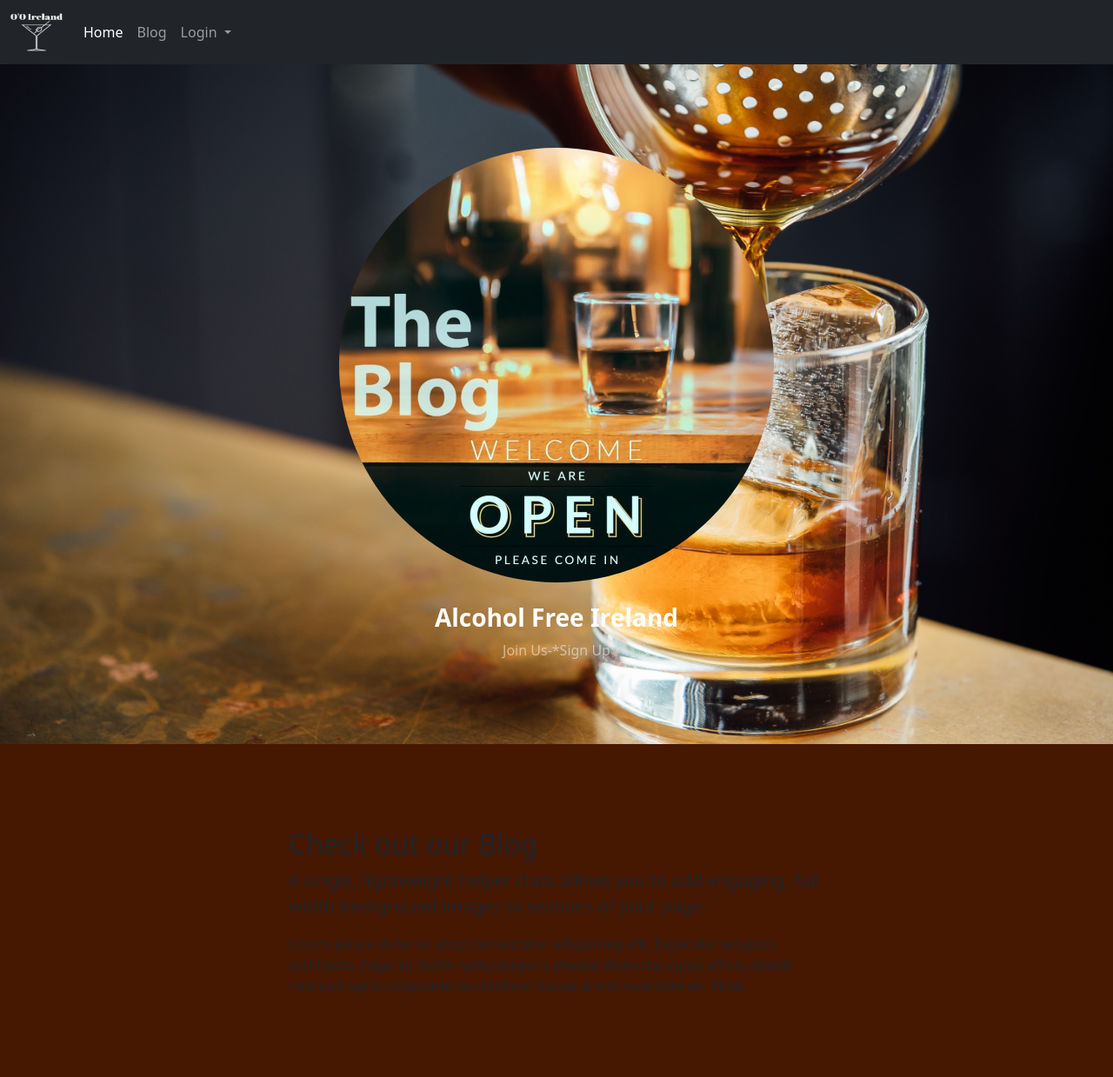
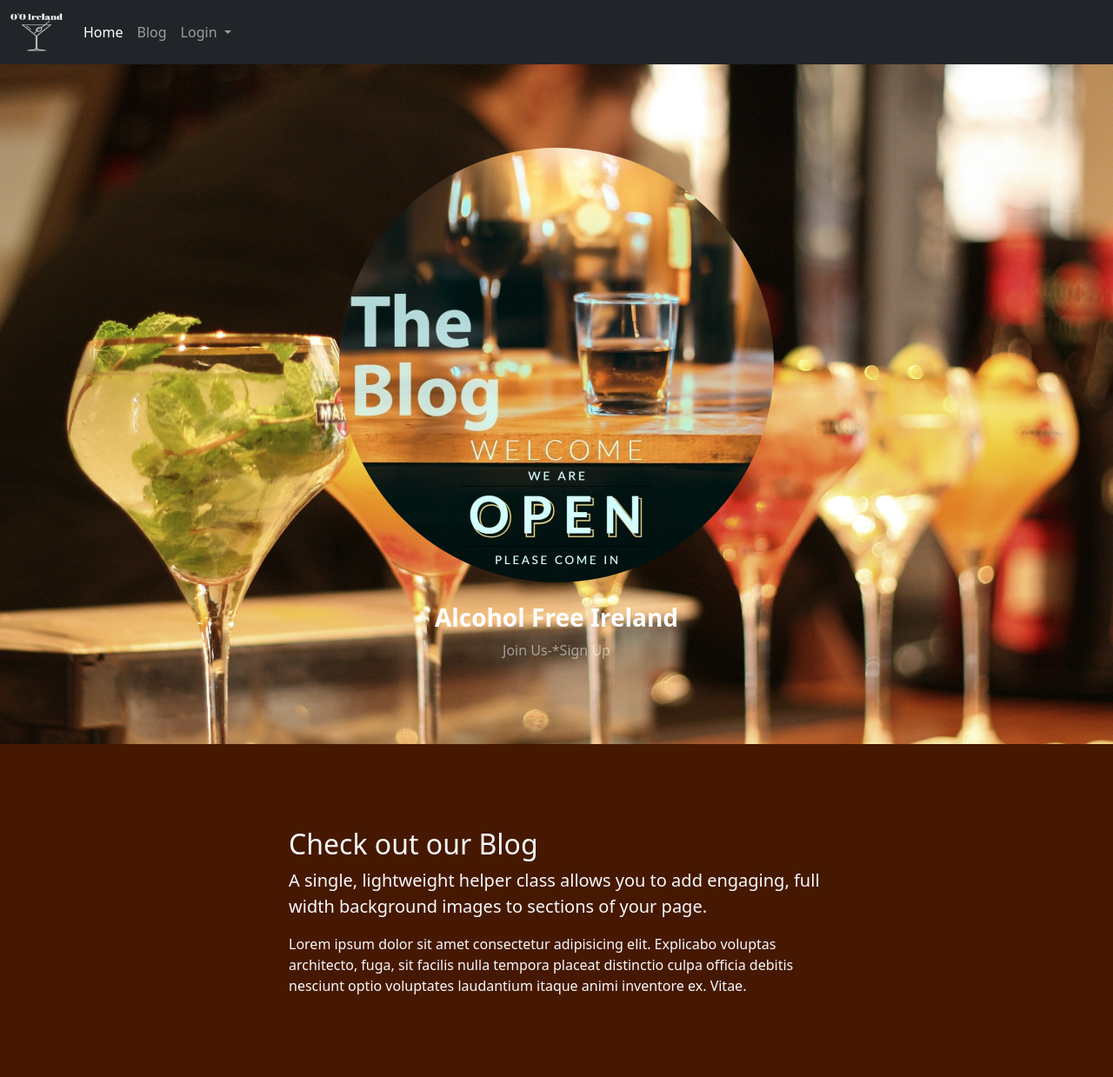
Before and after one commit to Roibeard-Ruadhan/alcohol-free-ireland, a Django app: page / in a window 1280 px wide. Shown: the top 1239 px of the page at 87% size. Run offline with Django 3.2, Linux system fonts and the light colour scheme.

Commit message:
Change text color on home page using text-light class in bootstrap

```diff
--- a/static/css/style.css
+++ b/static/css/style.css
@@ -144,6 +144,14 @@ body {
 .hero-image {
     background-size:cover;
     max-height: fit-content;
+    object-fit: contain
+}
+
+.frog-img {
+    height: 100%;
+    width: 100%;
+    max-height: 100%;
+    object-fit: contain
 }
 
 /* Footer */
--- a/templates/base.html
+++ b/templates/base.html
@@ -62,7 +62,7 @@
                     <ul>
                         <li><a href="{% url 'index' %}">Home</a></li>
                         <li><a href="{% url 'blog' %}">Blog</a></li>
-                        <li><a href="{% url 'signup' %}">Login</a></li>
+                <!--    <li><a href="#">Login</a></li> -->
                     </ul>
 
                 </div>
--- a/templates/index.html
+++ b/templates/index.html
@@ -2,7 +2,7 @@
 {% block content %}
 
 <!-- Header - set the background image for the header in the line below-->
-<header class="py-5 bg-image-full hero-image" style="background-image: url('static/images/new.jpg')">
+<header class="py-5 bg-image-full hero-image" style="background-image: url('/static/images/hero3.jpg')">
     <div class="text-center my-5">
         <img class="img-fluid rounded-circle mb-4" src="static/images/intro2.jpg" alt="..." />
         <h1 class="text-white fs-3 fw-bolder">Alcohol Free Ireland</h1>
@@ -13,7 +13,7 @@
 <section class="py-5">
     <div class="container my-5">
         <div class="row justify-content-center">
-            <div class="col-lg-6">
+            <div class="col-lg-6 text-light">
                 <h2>Check out our Blog</h2>
                 <p class="lead">A single, lightweight helper class allows you to add engaging, full width background images to sections of your page.</p>
                 <p class="mb-0">Lorem ipsum dolor sit amet consectetur adipisicing elit. Explicabo voluptas architecto, fuga, sit
@@ -24,7 +24,7 @@
     </div>
 </section>
 <!-- Image element - set the background image for the header in the line below-->
-<div class="py-5 bg-image-full" style="background-image: url('https://source.unsplash.com/4ulffa6qoKA/1200x800')">
+<div class="py-5 bg-image-full frog-img" style="background-image: url('/static/images/frogs.jpg')">
     <!-- Put anything you want here! The spacer below with inline CSS is just for demo purposes!-->
     <div style="height: 20rem"></div>
 </div>
@@ -32,7 +32,7 @@
 <section class="py-5">
     <div class="container my-5">
         <div class="row justify-content-center">
-            <div class="col-lg-6">
+            <div class="col-lg-6 text-light">
                 <h2>Becoming More Widespread</h2>
                 <p class="lead">Walking into supermarkets now you can't help but realise, almost every week a new drink is added.
                     Every month a new shelf is added to the non-alcohol drinks section, its gradually taking over the whole supermarket
```
Also changed, not shown: static/images/frogs.jpg (added), static/images/hero3.jpg (added), 2 other files.
